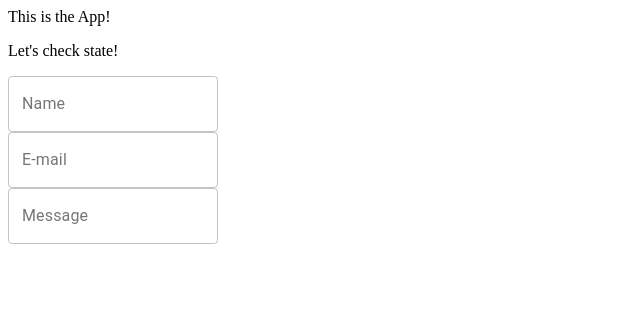
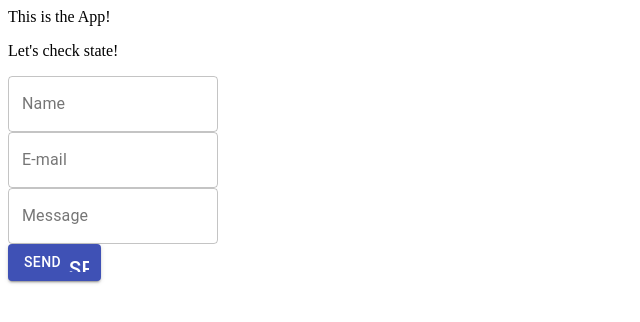
Before and after one commit to mealthebear/quick-mail, a React app: page / in a window 1280 px wide. Shown: the top 322 px of the page, without its empty margins (0-640 px from the left). Built offline with nearby package versions, Linux system fonts and the light colour scheme; the HTML template or start-up script is replaced by a standard one.

Commit message:
Implemented a send button for the form

```diff
--- a/client/src/components/Form.js
+++ b/client/src/components/Form.js
@@ -1,4 +1,6 @@
 import React, { Component } from 'react';
+import Button from '@material-ui/core/Button';
+import Icon from '@material-ui/core/Icon';
 import TextField from '@material-ui/core/TextField';
 
 export default class Form extends Component {
@@ -71,6 +73,12 @@ export default class Form extends Component {
                             />
                         </div>
                     </div>
+                    <Button
+                    variant='contained'
+                    color='primary'
+                    endIcon={ <Icon>send</Icon> }>
+                    Send
+                    </Button>
                 </form>
             </div>
         )
```
Also changed, not shown: 1 other file (tests, documents, lock files or other folders).
